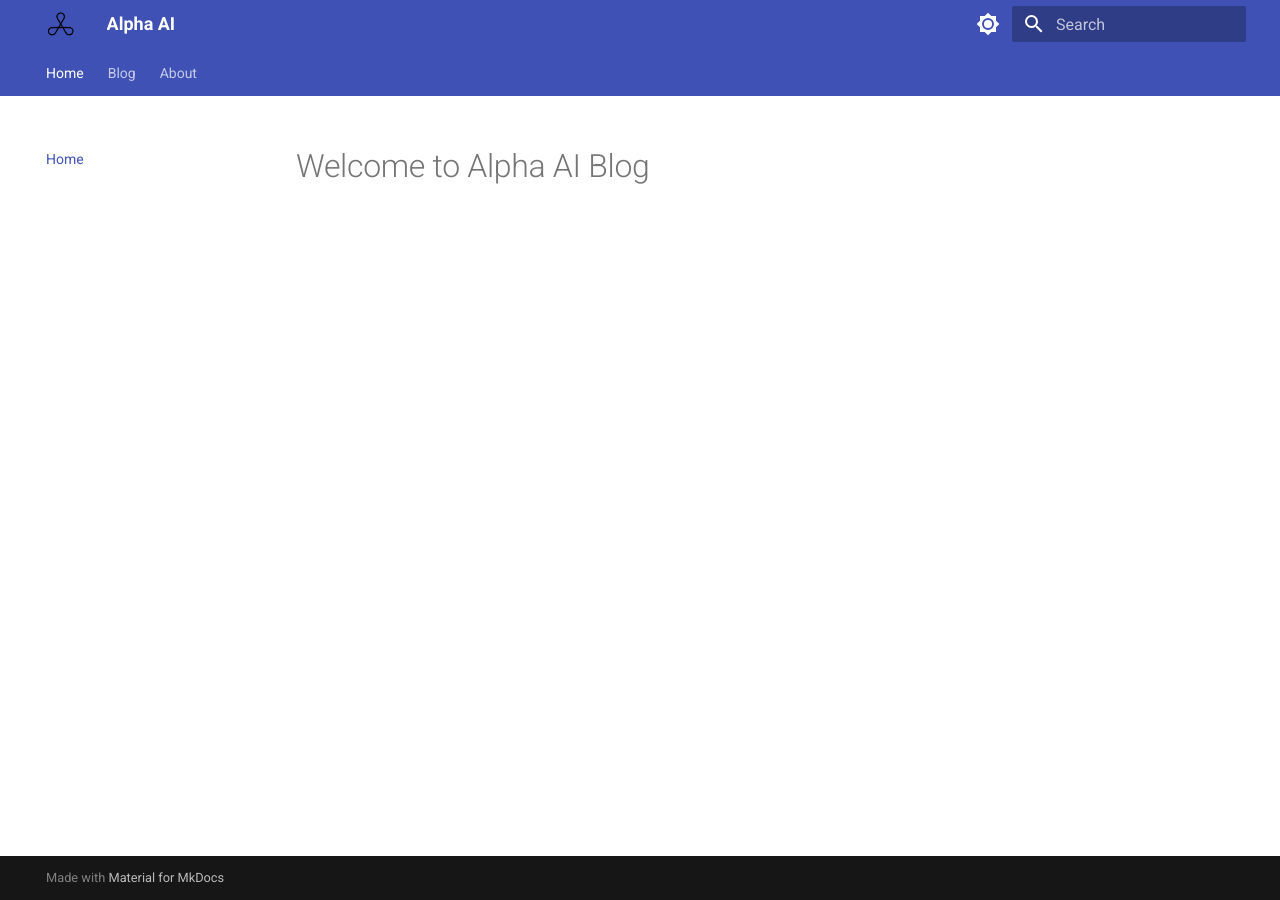
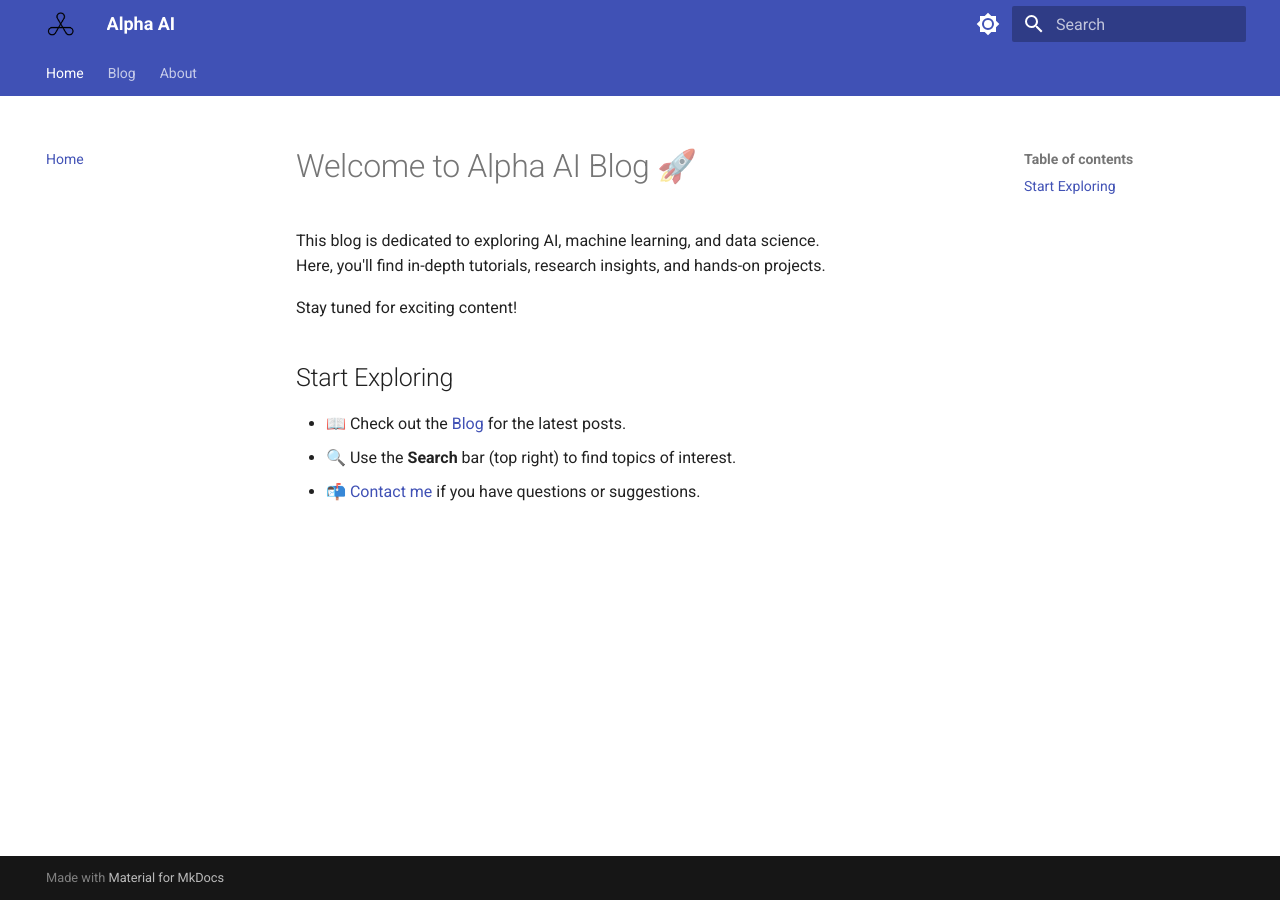
Before and after one commit to godhunter98/alpha_ai_blog, an MkDocs documentation site: the page built from docs/index.md, in a window 1280 px wide. Built offline with MkDocs 1.6.1 and Material for MkDocs 9.7.7, drawn with Linux system fonts in a browser that asks for light colours.

Commit message:
Added some changes, and icon and a new draft bloggit commit -m

```diff
--- a/docs/index.md
+++ b/docs/index.md
@@ -1 +1,11 @@
-# Welcome to Alpha AI Blog
+# Welcome to Alpha AI Blog 🚀
+
+This blog is dedicated to exploring AI, machine learning, and data science.
+Here, you'll find in-depth tutorials, research insights, and hands-on projects.
+
+Stay tuned for exciting content!
+
+## Start Exploring
+- 📖 Check out the [Blog](/blog/) for the latest posts.
+- 🔍 Use the **Search** bar (top right) to find topics of interest.
+- 📬 [Contact me](contact.md) if you have questions or suggestions.
--- a/mkdocs.yml
+++ b/mkdocs.yml
@@ -39,6 +39,5 @@ plugins:
 
 nav:
   - Home: index.md
-  - Blog:
-      - "Introduction to AI": blog/posts/how_llms_work.md
+  - Blog: blog/
   - About: about.md
```
Also changed, not shown: site/about/index.html, site/blog/2025/02/12/how-do-llms-actually-work-in-the-first-place-and-how-to-develop-and-intuition-for-what-they-are-doing/index.html, site/blog/archive/2025/index.html, site/blog/category/ai/index.html, site/blog/category/basics/index.html, site/blog/category/llms/index.html, site/blog/index.html, site/images/favicon.png (added), site/images/logo.png (added), site/index.html, site/sitemap.xml, 1 other file.
